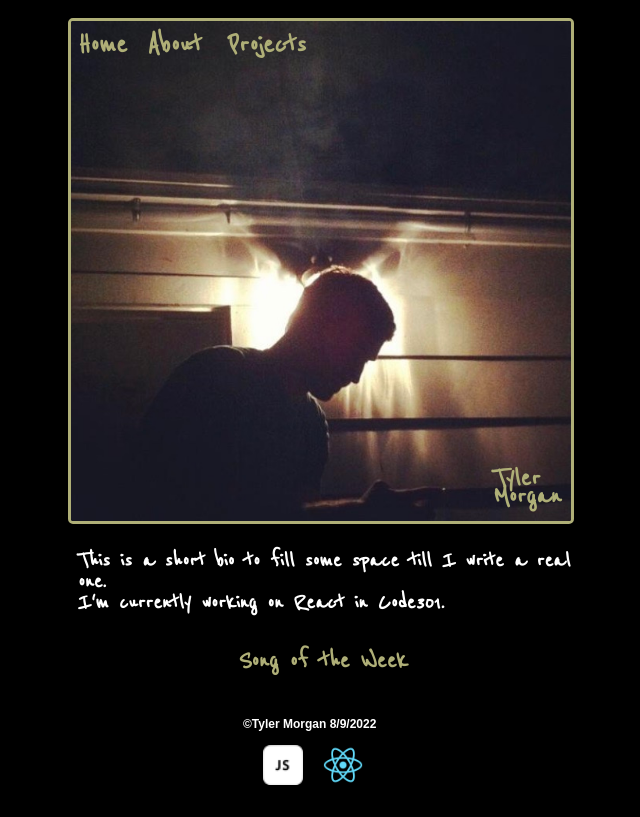
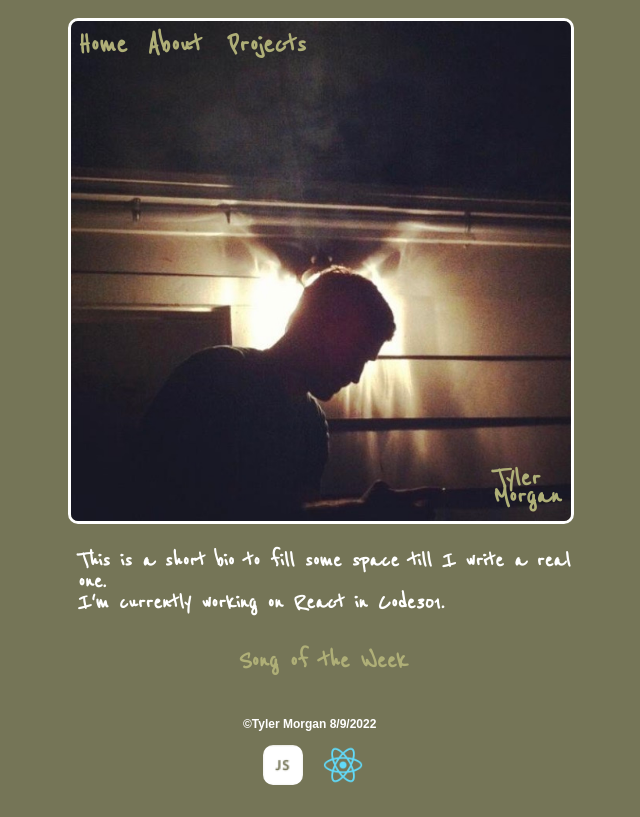
Before and after one commit to clickjaw/Monday_Glue, a React (Create React App) app in the folder mondayglue/: page / in a window 1280 px wide. Shown: the whole page, without its empty margins (317-957 px from the left). Built offline with nearby package versions, Linux system fonts and the light colour scheme.

Commit message:
background changes

```diff
--- a/mondayglue/src/App.css
+++ b/mondayglue/src/App.css
@@ -39,7 +39,8 @@
 
 
 body{
-  background-color: black;
+  background-color: rgb(117, 117, 87);
+  /* background-color: black; */
   color: white;
   font-size: 16px;
   font-weight: bold;
@@ -48,6 +49,14 @@ body{
   font-family: Arial;
   line-height: 150%;
   font-size: 12px;
+}
+
+img{
+  /* margin-left: 15px; */
+  border: 3px white solid;
+  border-radius: 10px;
+  display: grid;
+  justify-content: center;
 }
 
 p{
@@ -151,13 +160,7 @@ a:hover{
   color: white;
 }
 
-img{
-  /* margin-left: 15px; */
-  border: 3px rgb(175, 175, 119) solid;
-  border-radius: 5px;
-  display: grid;
-  justify-content: center;
-}
+
 footer{
   display: grid;
   justify-content: center;
```
